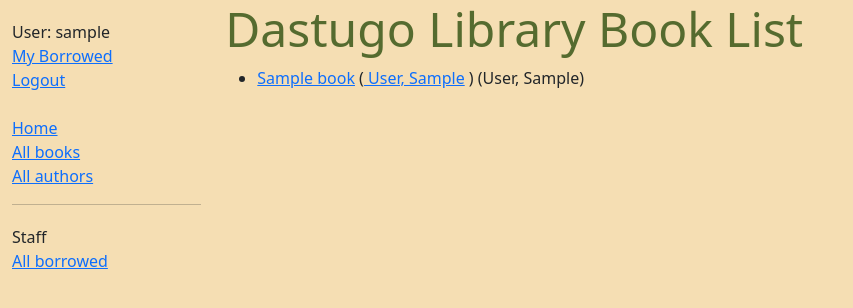
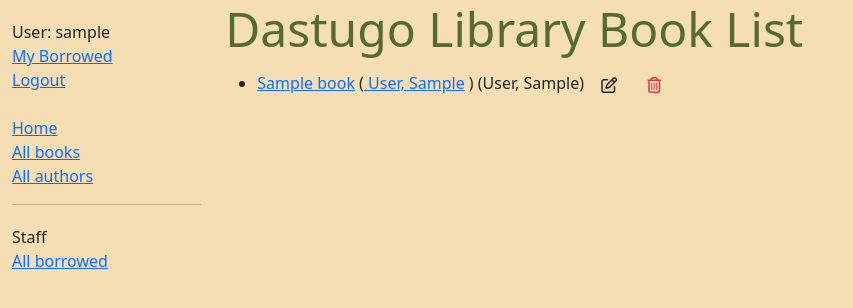
Before and after one commit to cetinogut/DS29_DastugoLibrary_Django, a Django app: page /catalog/books/ in a window 1280 px wide. Shown: the top 308 px of the page, without its empty margins (0-853 px from the left). Run offline with Django 3.2, Linux system fonts and the light colour scheme; a user stored in the database is signed in; tables that the repository leaves empty hold one stand-in row (values such as "Sample post").

Commit message:
added update-delete icons to the list views

```diff
--- a/dastugo_catalog_app/templates/base_generic.html
+++ b/dastugo_catalog_app/templates/base_generic.html
@@ -47,7 +47,7 @@
               <li><a href="{% url 'all-borrowed-books' %}">All borrowed</a></li>
               {% endif %}
               </ul>
-                {% endif %}
+            {% endif %}
           {% endblock %}
           </div>
           <div class="col-sm-10 ">
--- a/dastugo_catalog_app/templates/dastugo_catalog_app/book_list.html
+++ b/dastugo_catalog_app/templates/dastugo_catalog_app/book_list.html
@@ -7,6 +7,16 @@
     {% for book in book_list %}
       <li>
         <a href="{{ book.get_absolute_url }}">{{ book.title }}</a> (<a href="{{ book.author.get_absolute_url }}"> {{ book.author }}</a> ) ({{book.author}})
+
+        {% if user.is_staff %}
+          <a href="{% url 'book-update' book.id %}" class="btn">
+            <i class="far fa-edit"></i>
+          </a>
+          <a href="{% url 'book-delete' book.id %}" class="btn">
+              <!-- <button><i class="far fa-trash-alt text-danger"></i></button> -->
+              <i class="far fa-trash-alt text-danger"></i>
+          </a>
+         {% endif %}
       </li>
     {% endfor %}
   </ul>
```
Also changed, not shown: dastugo_catalog_app/templates/dastugo_catalog_app/author_list.html (+9 -1 lines).
